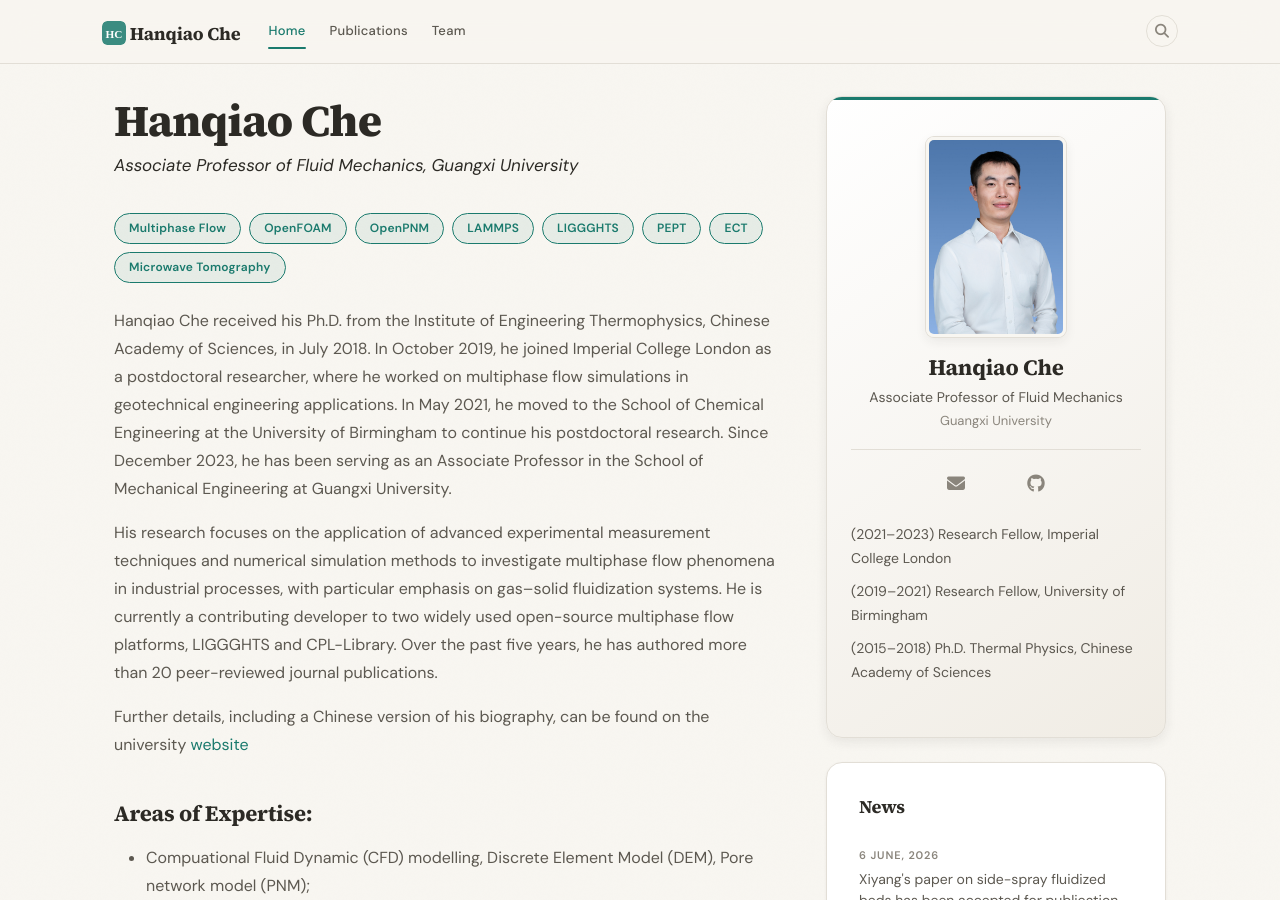
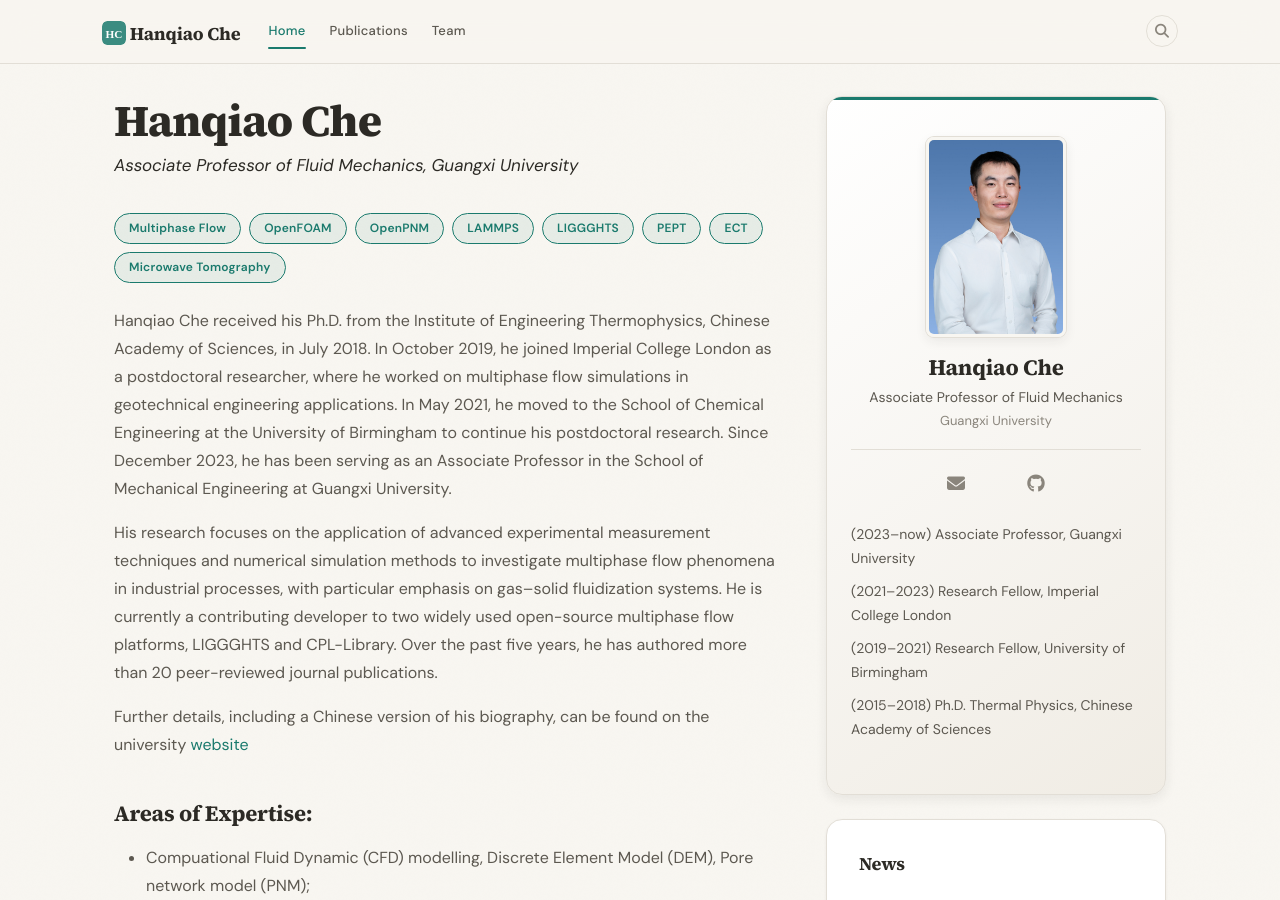
Before and after one commit to HQChe/hqche.github.io, a Jekyll site: the page built from _pages/home.md, in a window 1280 px wide and 900 px high. Built offline with Jekyll 4.4.1, drawn with Linux system fonts in a browser that asks for light colours; a style sheet for code colours, icons or effects is not loaded.

Commit message:
Add current position as Associate Professor at Guangxi University

```diff
--- a/_data/pi.yml
+++ b/_data/pi.yml
@@ -7,6 +7,7 @@
     - "(1942) Ph.D. Physics, Princeton University"
     - "(1939) B.S. Physics, Massachusetts Institute of Technology"
   educationshort:
+    - "(2023-now) Associate Professor, Guangxi University"
     - "(2021-2023) Research Fellow, Imperial College London"
     - "(2019-2021) Research Fellow, University of Birmingham"
     - "(2015-2018) Ph.D. Thermal Physics, Chinese Academy of Sciences"
```
